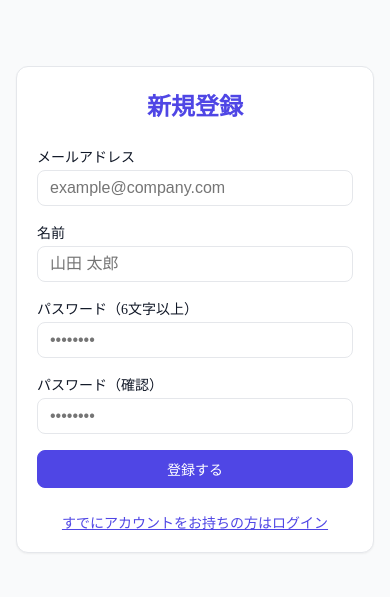
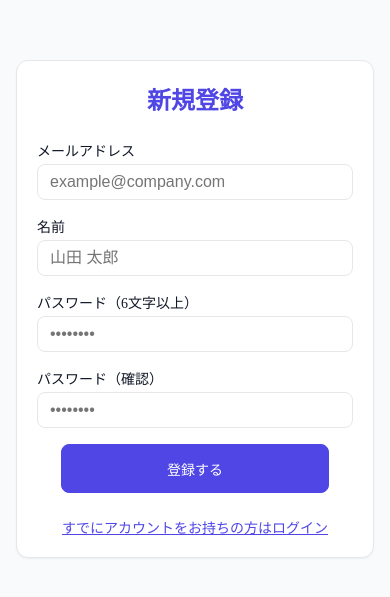
Before and after one commit to Junki1992/Attendance-management, a Next.js app: page /signup in a window 390 px wide. Shown: the part 113-710 px from the top of the page. Built offline with nearby package versions, Linux system fonts and the light colour scheme; no server answers.

Commit message:
ログイン・新規登録ページのボタンサイズ調整

```diff
--- a/src/app/signup/page.tsx
+++ b/src/app/signup/page.tsx
@@ -49,6 +49,14 @@ export default function SignupPage() {
     const [name, setName] = useState("");
     const [submitError, setSubmitError] = useState("");
     const [submitting, setSubmitting] = useState(false);
+    const [isMobile, setIsMobile] = useState(false);
+
+    useEffect(() => {
+        const check = () => setIsMobile(typeof window !== "undefined" && window.innerWidth < 768);
+        check();
+        window.addEventListener("resize", check);
+        return () => window.removeEventListener("resize", check);
+    }, []);
 
     useEffect(() => {
         if (user) {
@@ -210,7 +218,16 @@ export default function SignupPage() {
                     {submitError && (
                         <p style={{ color: "var(--destructive)", fontSize: "0.875rem", margin: 0 }}>{submitError}</p>
                     )}
-                    <button type="submit" className="btn btn-primary" style={{ width: "100%" }} disabled={submitting}>
+                    <button
+                        type="submit"
+                        className="btn btn-primary"
+                        style={{
+                            width: isMobile ? "85%" : "100%",
+                            alignSelf: isMobile ? "center" : undefined,
+                            padding: isMobile ? "0.85rem 1.25rem" : undefined,
+                        }}
+                        disabled={submitting}
+                    >
                         {submitting ? "登録中..." : "登録する"}
                     </button>
                 </form>
```
Also changed, not shown: src/app/login/page.tsx (+18 -1 lines), 1 other file (tests, documents, lock files or other folders).
